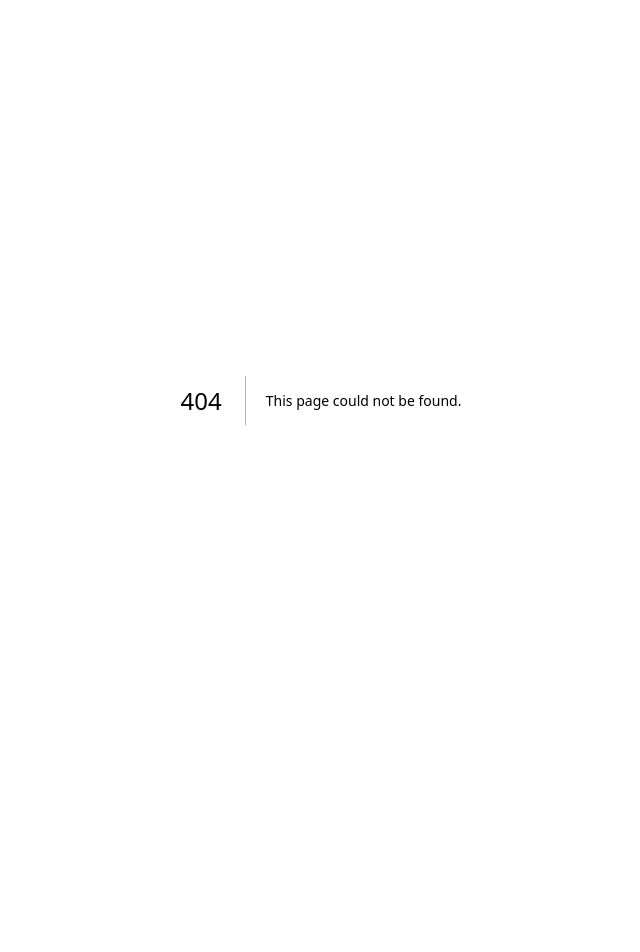
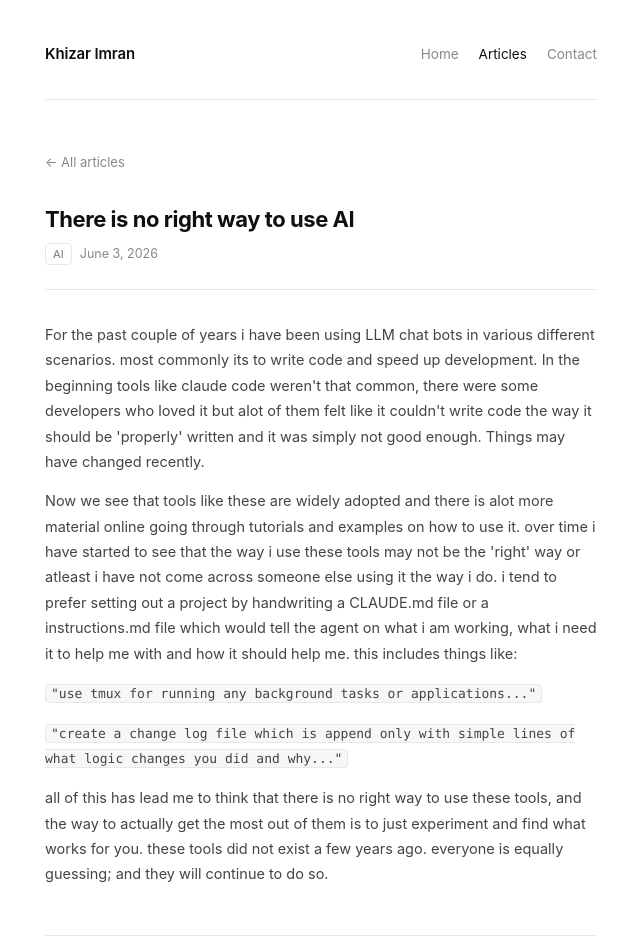
Before and after one commit to KhizarImran/khizarimrandotcom, a Next.js app: page /articles/no-right-way-to-use-ai in a window 1280 px wide. Before the commit this address had no page. Shown: the top 952 px of the page, without its empty margins (319-959 px from the left). Before the commit the page ends 800 px from the top, so only its background shows below. Built offline with nearby package versions, Linux system fonts and the light colour scheme.

Commit message:
new article: no right wya to use ai

```diff
--- /dev/null
+++ b/src/app/articles/no-right-way-to-use-ai/opengraph-image.tsx
@@ -0,0 +1,81 @@
+import { ImageResponse } from "next/og";
+
+export const size = { width: 1200, height: 630 };
+export const contentType = "image/png";
+
+export default function Image() {
+  return new ImageResponse(
+    (
+      <div
+        style={{
+          background: "#212121",
+          width: "100%",
+          height: "100%",
+          display: "flex",
+          flexDirection: "column",
+          justifyContent: "space-between",
+          padding: "72px 80px",
+        }}
+      >
+        <div
+          style={{
+            display: "flex",
+            alignItems: "center",
+            gap: "12px",
+          }}
+        >
+          <div
+            style={{
+              background: "#ebebeb",
+              color: "#212121",
+              fontSize: 14,
+              fontWeight: 700,
+              fontFamily: "sans-serif",
+              letterSpacing: "-0.5px",
+              borderRadius: "6px",
+              padding: "4px 10px",
+            }}
+          >
+            KI
+          </div>
+          <span style={{ color: "#606060", fontSize: 15, fontFamily: "sans-serif" }}>
+            khizarimran.com
+          </span>
+        </div>
+
+        <div style={{ display: "flex", flexDirection: "column", gap: "16px" }}>
+          <div
+            style={{
+              color: "#6badf5",
+              fontSize: 14,
+              fontFamily: "sans-serif",
+              fontWeight: 600,
+              letterSpacing: "0.1em",
+              textTransform: "uppercase",
+            }}
+          >
+            AI
+          </div>
+          <div
+            style={{
+              color: "#ebebeb",
+              fontSize: 54,
+              fontFamily: "sans-serif",
+              fontWeight: 700,
+              lineHeight: 1.15,
+              letterSpacing: "-0.03em",
+              maxWidth: "900px",
+            }}
+          >
+            There is no right way to use AI
+          </div>
+        </div>
+
+        <div style={{ color: "#606060", fontSize: 16, fontFamily: "sans-serif" }}>
+          Khizar Imran · June 2026
+        </div>
+      </div>
+    ),
+    { ...size }
+  );
+}
--- /dev/null
+++ b/src/app/articles/no-right-way-to-use-ai/page.tsx
@@ -0,0 +1,90 @@
+import type { Metadata } from "next";
+import Link from "next/link";
+import Nav from "../../nav";
+
+export const metadata: Metadata = {
+  title: "There Is No Right Way to Use AI | Khizar Imran",
+  description:
+    "Everyone is using AI tools differently. After years of experimenting, I've come to think that's exactly how it should be.",
+  openGraph: {
+    title: "There Is No Right Way to Use AI",
+    description:
+      "Everyone is using AI tools differently. After years of experimenting, I've come to think that's exactly how it should be.",
+    url: "https://khizarimran.com/articles/no-right-way-to-use-ai",
+    siteName: "Khizar Imran",
+    type: "article",
+    publishedTime: "2026-06-03T00:00:00.000Z",
+    authors: ["Khizar Imran"],
+  },
+  twitter: {
+    card: "summary_large_image",
+    title: "There Is No Right Way to Use AI",
+    description:
+      "Everyone is using AI tools differently. After years of experimenting, I've come to think that's exactly how it should be.",
+    creator: "@khzrimrn",
+  },
+};
+
+export default function NoRightWayToUseAI() {
+  return (
+    <div className="wrap">
+      <Nav />
+
+      <main>
+        <Link href="/articles" className="article-back">
+          ← All articles
+        </Link>
+
+        <div className="article-head">
+          <h1>There is no right way to use AI</h1>
+          <div className="article-dateline">
+            <span className="cat-pill">AI</span>
+            June 3, 2026
+          </div>
+        </div>
+
+        <div className="article-body">
+          <p>
+            For the past couple of years i have been using LLM chat bots in various different scenarios.
+            most commonly its to write code and speed up development. In the beginning tools like claude
+            code weren&apos;t that common, there were some developers who loved it but alot of them felt
+            like it couldn&apos;t write code the way it should be &apos;properly&apos; written and it was
+            simply not good enough. Things may have changed recently.
+          </p>
+
+          <p>
+            Now we see that tools like these are widely adopted and there is alot more material online
+            going through tutorials and examples on how to use it. over time i have started to see that
+            the way i use these tools may not be the &apos;right&apos; way or atleast i have not come
+            across someone else using it the way i do. i tend to prefer setting out a project by
+            handwriting a CLAUDE.md file or a instructions.md file which would tell the agent on what i
+            am working, what i need it to help me with and how it should help me. this includes things
+            like:
+          </p>
+
+          <blockquote>
+            <p><code>&quot;use tmux for running any background tasks or applications...&quot;</code></p>
+            <p><code>&quot;create a change log file which is append only with simple lines of what logic changes you did and why...&quot;</code></p>
+          </blockquote>
+
+          <p>
+            all of this has lead me to think that there is no right way to use these tools, and the way
+            to actually get the most out of them is to just experiment and find what works for you. these
+            tools did not exist a few years ago. everyone is equally guessing; and they will continue
+            to do so.
+          </p>
+        </div>
+
+        <div style={{ marginTop: "48px", paddingTop: "24px", borderTop: "1px solid var(--border)" }}>
+          <Link href="/articles" className="article-back">
+            ← All articles
+          </Link>
+        </div>
+      </main>
+
+      <footer className="site-footer">
+        <p>© 2026 Khizar Imran</p>
+      </footer>
+    </div>
+  );
+}
--- a/src/app/articles/page.tsx
+++ b/src/app/articles/page.tsx
@@ -97,6 +97,7 @@ const articleContent: Record<string, {
 };
 
 const articles = [
+  { id: "no-right-way-to-use-ai", title: "There is no right way to use AI", date: "Jun 2026", category: "AI", route: "/articles/no-right-way-to-use-ai" },
   { id: "open-source-llms", title: "Do Open Source LLMs Make Us A Frontier Lab?", date: "Apr 2026", category: "ML", route: "/articles/open-source-llms" },
   { id: "fine-tuning", title: "Why Is Fine-Tuning Underrated?", date: "Mar 2026", category: "ML", route: "/articles/fine-tuning" },
   { id: "neural-nets", title: "Neural Networks From Scratch", date: "Nov 2024", category: "ML", external: false },
```
